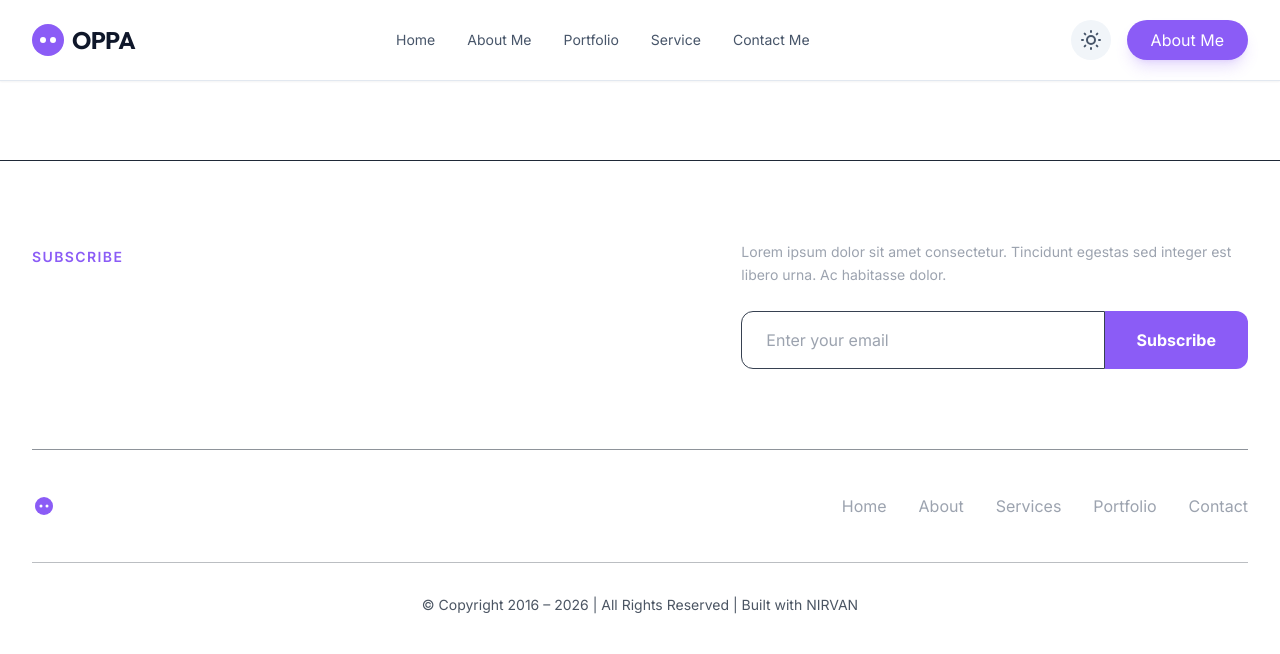
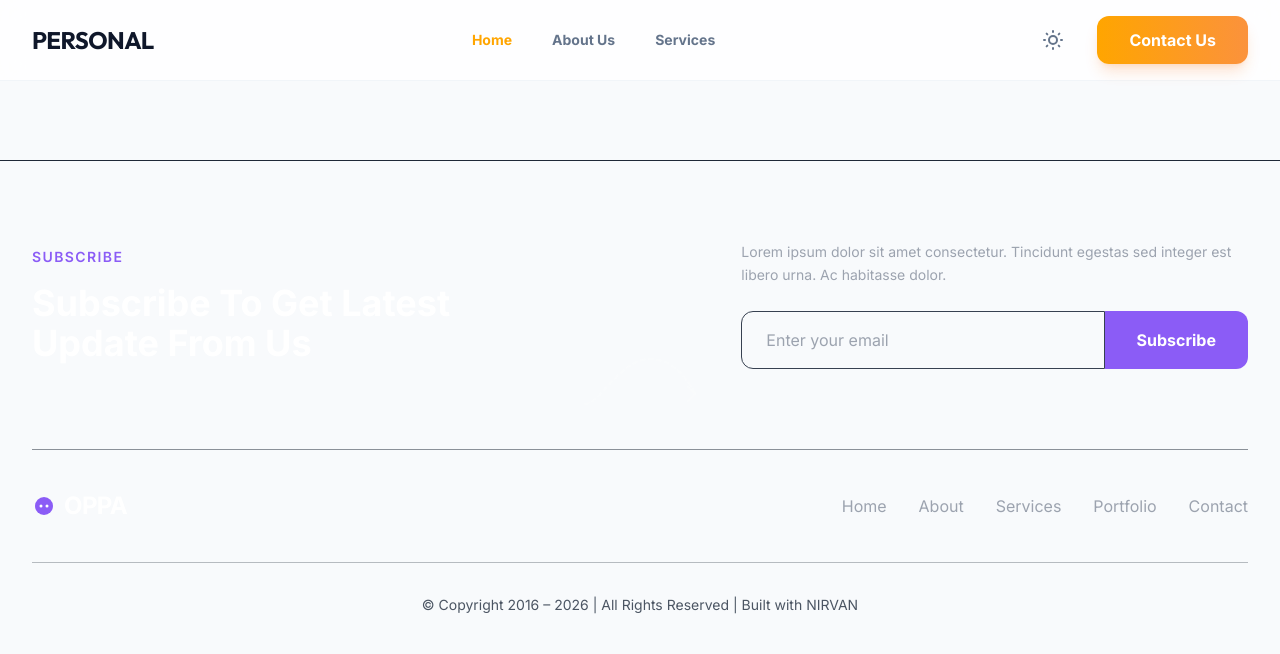
Before and after one commit to mrveer-101/Portfolio, a Django app: template core/templates/base.html in a window 1280 px wide. Shown: the top 654 px of the page. Run offline with Django 5.2, Linux system fonts and the light colour scheme; the template is opened without the code that fills it, so the values that code supplies are empty; some libraries are stand-ins or nearby versions.

Commit message:
UI: Set light mode as default and redesigned hero section with colorful shine spots

```diff
--- a/core/templates/base.html
+++ b/core/templates/base.html
@@ -41,20 +41,23 @@
     </script>
 
     <script>
-        // Theme Management (Prevent Flash of Unstyled Content)
-        if (localStorage.getItem('theme') === 'dark' || (!('theme' in localStorage) && window.matchMedia('(prefers-color-scheme: dark)').matches)) {
+        // Theme Management (Default to Light)
+        if (localStorage.getItem('theme') === 'dark') {
             document.documentElement.classList.add('dark');
         } else {
             document.documentElement.classList.remove('dark');
+            if (!localStorage.getItem('theme')) {
+                localStorage.setItem('theme', 'light');
+            }
         }
     </script>
 
     {% block extra_head %}{% endblock %}
 </head>
-<body class="antialiased font-sans selection:bg-accent-purple selection:text-white bg-white dark:bg-obsidian text-slate-900 dark:text-slate-200 transition-colors duration-300"
+<body class="antialiased font-sans selection:bg-accent-purple selection:text-white bg-[#F8FAFC] dark:bg-obsidian text-slate-900 dark:text-slate-200 transition-colors duration-300"
       hx-headers='{"X-CSRFToken": "{{ csrf_token }}"}'
       x-data="{
-        darkMode: localStorage.getItem('theme') === 'dark' || (!('theme' in localStorage) && window.matchMedia('(prefers-color-scheme: dark)').matches),
+        darkMode: localStorage.getItem('theme') === 'dark',
         toggleTheme() {
             this.darkMode = !this.darkMode;
             if (this.darkMode) {
--- a/core/templates/partials/navbar.html
+++ b/core/templates/partials/navbar.html
@@ -1,40 +1,32 @@
 <!-- Navigation Bar -->
-<nav class="fixed top-0 w-full z-50 bg-white/80 dark:bg-[#080C14]/90 backdrop-blur-md border-b border-slate-200 dark:border-accent-purple/20 shadow-sm dark:shadow-[0_4px_20px_rgba(139,92,246,0.1)] transition-all duration-300" x-data="{ open: false }">
+<nav class="fixed top-0 w-full z-50 bg-white/80 dark:bg-[#080C14]/90 backdrop-blur-md border-b border-slate-100 dark:border-accent-purple/20 transition-all duration-300" x-data="{ open: false }">
     <div class="max-w-7xl mx-auto px-4 sm:px-6 lg:px-8">
         <div class="flex justify-between h-20 items-center">
 
             <!-- Logo Section -->
             <div class="flex items-center space-x-2">
-                <div class="w-8 h-8 bg-accent-purple rounded-full flex items-center justify-center">
-                    <div class="w-1.5 h-1.5 bg-white rounded-full mx-0.5"></div>
-                    <div class="w-1.5 h-1.5 bg-white rounded-full mx-0.5"></div>
-                </div>
-                <a href="{% url 'core:index' %}" class="font-display text-2xl font-bold tracking-tight text-slate-900 dark:text-white">
-                    OPPA
+                <a href="{% url 'core:index' %}" class="font-display text-2xl font-black tracking-tight text-slate-900 dark:text-white uppercase">
+                    Personal
                 </a>
             </div>
 
             <!-- Desktop Menu (Centered) -->
-            <div class="hidden md:flex space-x-8 text-sm font-medium text-slate-600 dark:text-gray-300">
-                <a href="#home" class="hover:text-slate-900 dark:hover:text-white transition-colors">Home</a>
-                <a href="#about" class="hover:text-slate-900 dark:hover:text-white transition-colors">About Me</a>
-                <a href="#portfolio" class="hover:text-slate-900 dark:hover:text-white transition-colors">Portfolio</a>
-                <a href="#service" class="hover:text-slate-900 dark:hover:text-white transition-colors">Service</a>
-                <a href="#contact" class="hover:text-slate-900 dark:hover:text-white transition-colors">Contact Me</a>
+            <div class="hidden md:flex space-x-10 text-sm font-bold text-slate-500 dark:text-gray-400">
+                <a href="#home" class="text-accent-orange transition-colors">Home</a>
+                <a href="#about" class="hover:text-slate-900 dark:hover:text-white transition-colors">About Us</a>
+                <a href="#services" class="hover:text-slate-900 dark:hover:text-white transition-colors">Services</a>
             </div>
 
             <!-- Right Actions -->
-            <div class="hidden md:flex items-center space-x-4">
+            <div class="hidden md:flex items-center space-x-6">
                 <!-- Theme Toggle Button -->
-                <button @click="toggleTheme()" class="p-2 rounded-full bg-slate-100 dark:bg-white/5 text-slate-600 dark:text-gray-300 hover:text-accent-purple transition-all duration-300" aria-label="Toggle Theme">
-                    <!-- Sun Icon (visible in light mode) -->
+                <button @click="toggleTheme()" class="p-2 rounded-full hover:bg-slate-100 dark:hover:bg-white/5 text-slate-500 dark:text-gray-400 transition-all duration-300" aria-label="Toggle Theme">
                     <svg x-show="!darkMode" class="w-6 h-6" fill="none" stroke="currentColor" viewBox="0 0 24 24"><path stroke-linecap="round" stroke-linejoin="round" stroke-width="2" d="M12 3v1m0 16v1m9-9h-1M4 12H3m15.364-6.364l-.707.707M6.343 17.657l-.707.707m12.728 0l-.707-.707M6.343 6.343l-.707-.707M12 8a4 4 0 100 8 4 4 0 000-8z"></path></svg>
-                    <!-- Moon Icon (visible in dark mode) -->
                     <svg x-show="darkMode" class="w-6 h-6" fill="none" stroke="currentColor" viewBox="0 0 24 24"><path stroke-linecap="round" stroke-linejoin="round" stroke-width="2" d="M20.354 15.354A9 9 0 018.646 3.646 9.003 9.003 0 0012 21a9.003 9.003 0 008.354-5.646z"></path></svg>
                 </button>
 
-                <a href="#about" class="px-6 py-2 bg-accent-purple hover:bg-accent-purple-light text-white rounded-full font-medium transition-all shadow-lg shadow-accent-purple/20">
-                    About Me
+                <a href="#contact" class="px-8 py-3 bg-gradient-to-r from-accent-orange to-orange-400 text-white rounded-xl font-bold transition-all shadow-lg shadow-orange-500/20 hover:shadow-orange-500/40">
+                    Contact Us
                 </a>
             </div>
 
@@ -57,11 +49,9 @@
     <!-- Mobile Menu -->
     <div x-show="open" x-transition class="md:hidden bg-white dark:bg-[#080C14] border-t border-slate-200 dark:border-gray-800">
         <div class="px-2 pt-2 pb-3 space-y-1 sm:px-3">
-            <a href="#home" class="block px-3 py-2 rounded-md text-slate-600 dark:text-gray-300 hover:bg-slate-100 dark:hover:bg-gray-800">Home</a>
-            <a href="#about" class="block px-3 py-2 rounded-md text-slate-600 dark:text-gray-300 hover:bg-slate-100 dark:hover:bg-gray-800">About Me</a>
-            <a href="#portfolio" class="block px-3 py-2 rounded-md text-slate-600 dark:text-gray-300 hover:bg-slate-100 dark:hover:bg-gray-800">Portfolio</a>
-            <a href="#service" class="block px-3 py-2 rounded-md text-slate-600 dark:text-gray-300 hover:bg-slate-100 dark:hover:bg-gray-800">Service</a>
-            <a href="#contact" class="block px-3 py-2 rounded-md text-slate-600 dark:text-gray-300 hover:bg-slate-100 dark:hover:bg-gray-800">Contact Me</a>
+            <a href="#home" class="block px-3 py-2 rounded-md text-slate-600 dark:text-gray-300 hover:bg-slate-100 dark:hover:bg-gray-800 font-bold">Home</a>
+            <a href="#about" class="block px-3 py-2 rounded-md text-slate-600 dark:text-gray-300 hover:bg-slate-100 dark:hover:bg-gray-800 font-bold">About Us</a>
+            <a href="#services" class="block px-3 py-2 rounded-md text-slate-600 dark:text-gray-300 hover:bg-slate-100 dark:hover:bg-gray-800 font-bold">Services</a>
         </div>
     </div>
 </nav>
```
Also changed, not shown: core/templates/index.html (+38 -27 lines).
